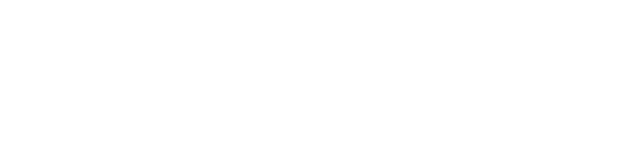
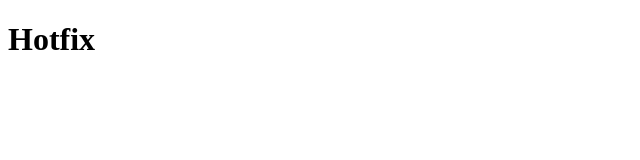
Before and after one commit to MTHN912/B2014678_Lab1_CT30003, a plain HTML site: page index.html in a window 1280 px wide. Shown: the whole page, without its empty margins (0-640 px from the left). Drawn offline with Linux system fonts and the light colour scheme.

Commit message:
Lab1_bai1

```diff
--- a/index.html
+++ b/index.html
@@ -3,9 +3,9 @@
 <head>
     <meta charset="UTF-8">
     <meta name="viewport" content="width=device-width, initial-scale=1.0">
-    <title>Document</title>
+    <title>B2014678</title>
 </head>
 <body>
-
+    <h1>Hotfix</h1>
 </body>
 </html>
```
